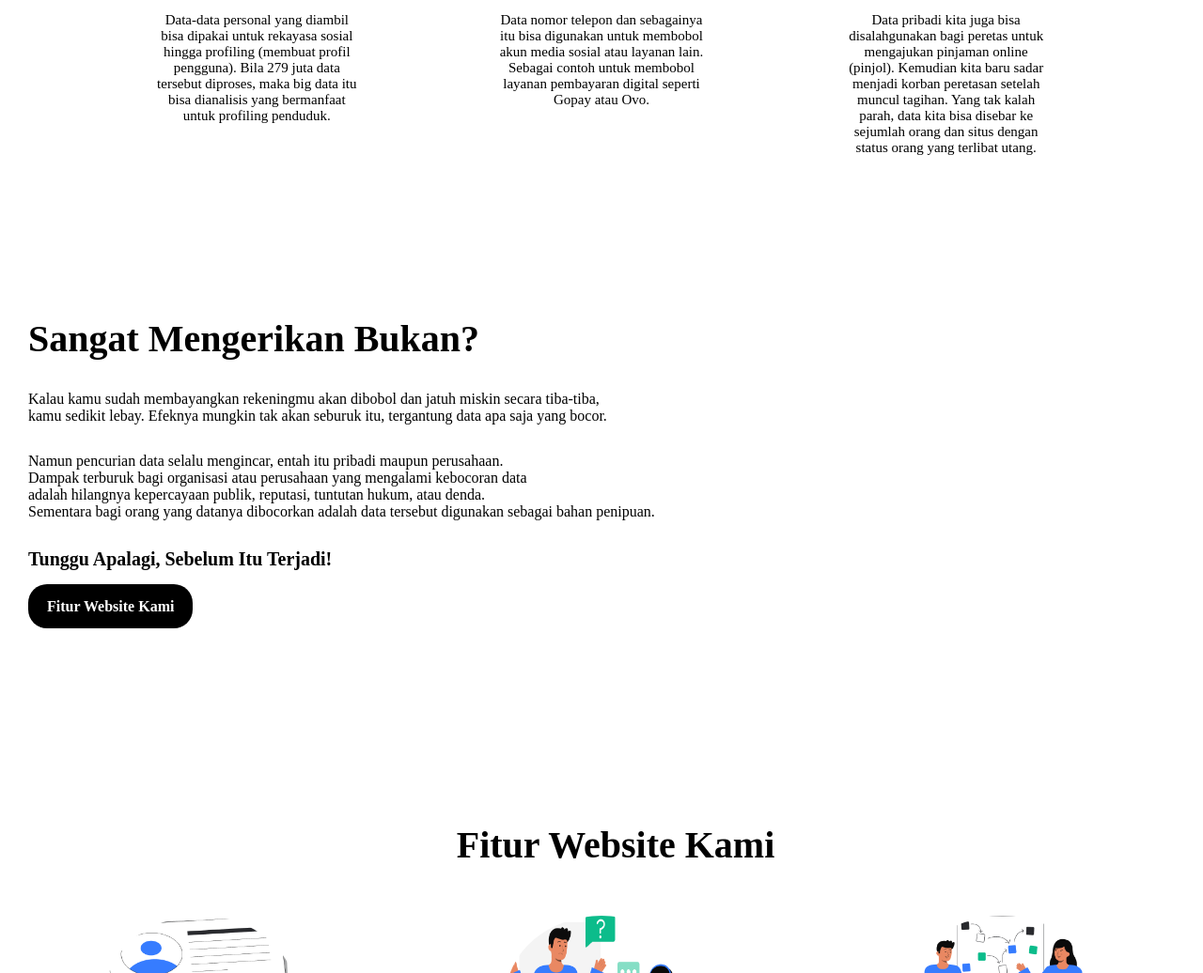
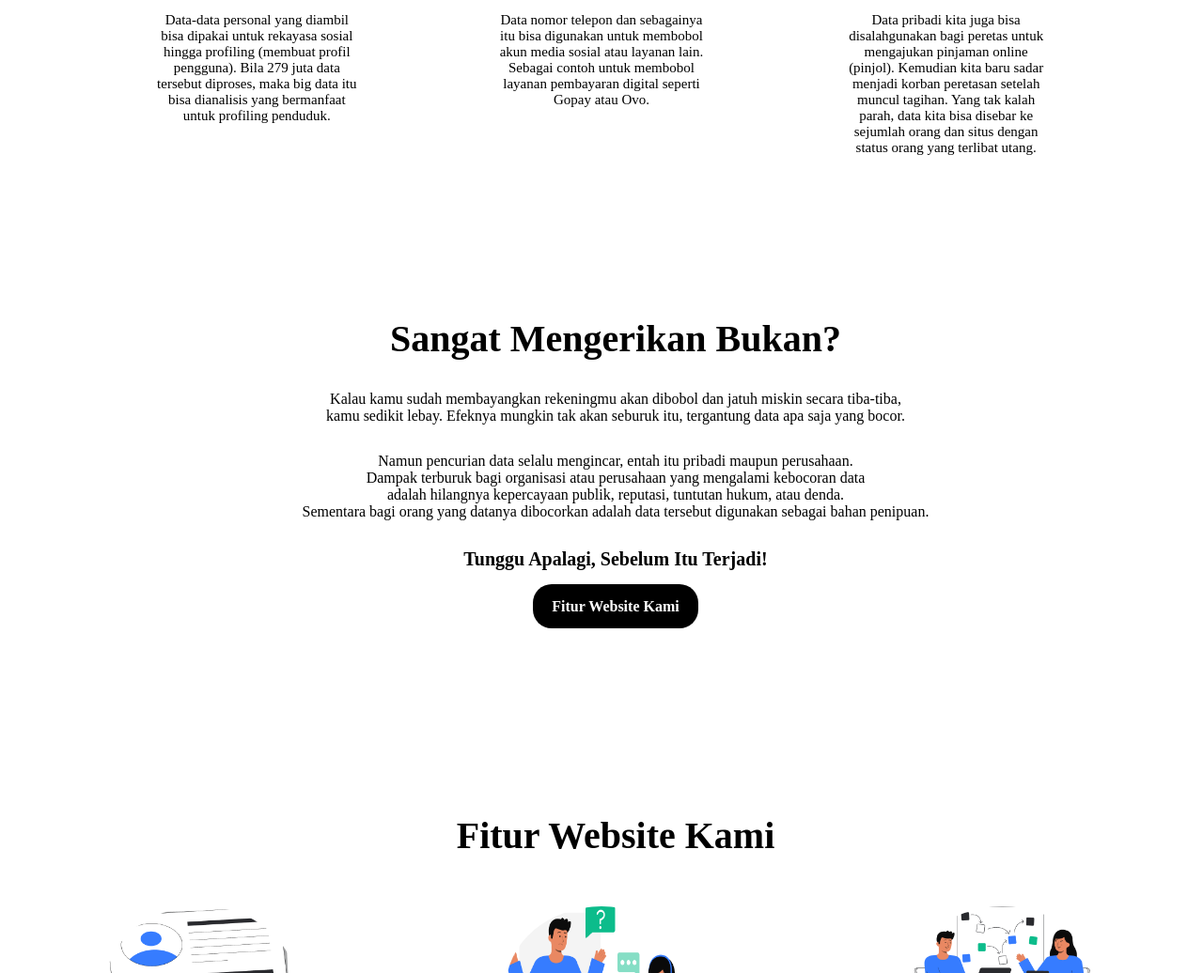
Before and after one commit to ikadeknandasanjaya/isekaitechcode, a plain HTML site: page index.html in a window 1280 px wide. Shown: the part 993-2029 px from the top of the page at 94% size. Drawn offline with Linux system fonts and the light colour scheme.

Commit message:
ubahdikit

```diff
--- a/index.html
+++ b/index.html
@@ -67,6 +67,7 @@
 
         <!-- Untuk Ngeri-->
         <section id="mengerikan">
+            <div class="tengah">
             <div class="kolom">
                 <h2>Sangat Mengerikan Bukan?</h2>
                 <p>Kalau kamu sudah membayangkan rekeningmu akan dibobol dan jatuh miskin secara tiba-tiba, <br> kamu sedikit lebay. Efeknya mungkin tak akan seburuk itu, tergantung data apa saja yang bocor.</p>
@@ -74,6 +75,7 @@
                 <p class="deskripsi">Tunggu Apalagi, Sebelum Itu Terjadi!</p>
                 <p><a href="#fiturs" class="tbl-biru">Fitur Website Kami</a></p>
             </div>
+        </div>
             <img src="img/mengerikan.png" alt="">
         </section>
 
```
